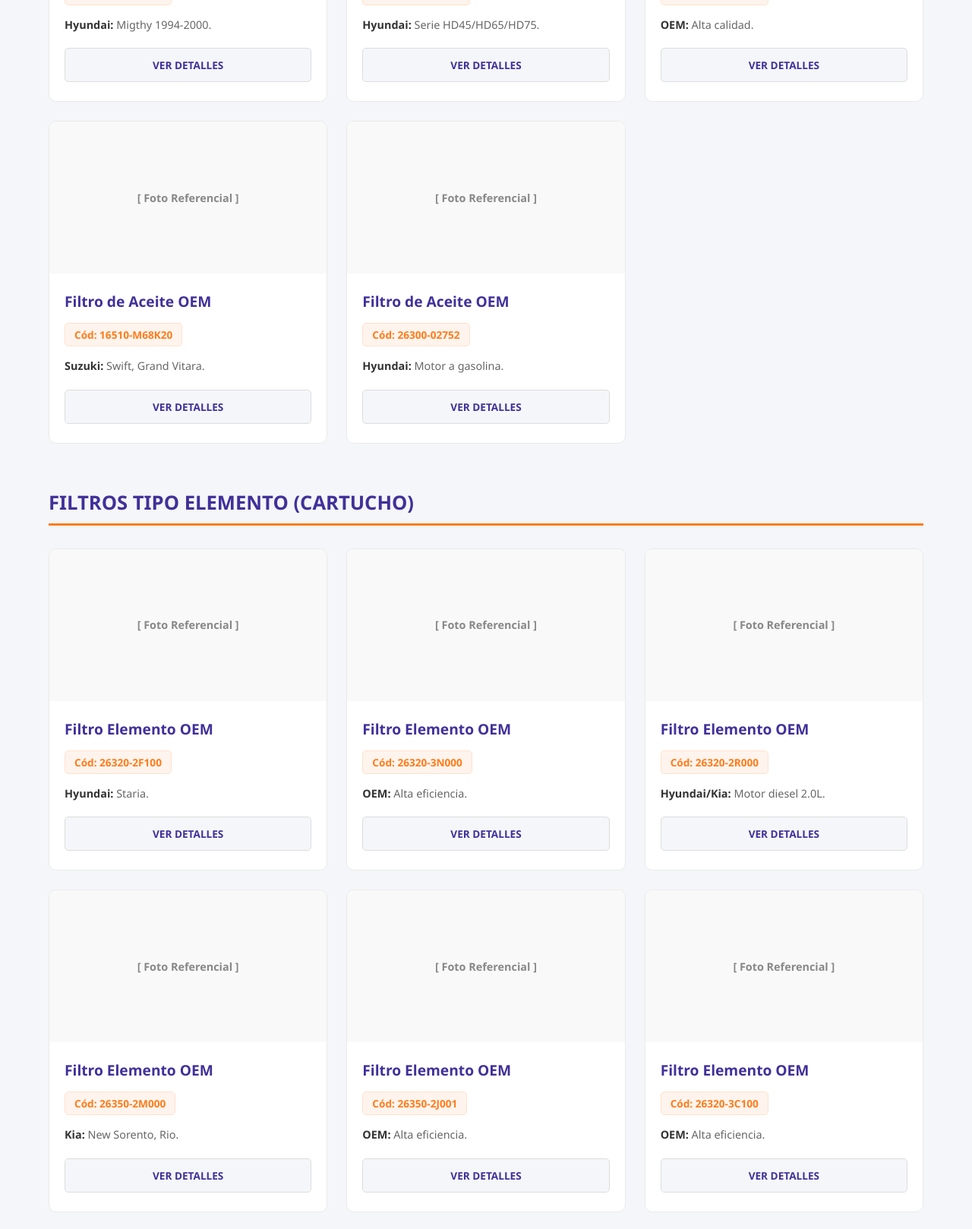
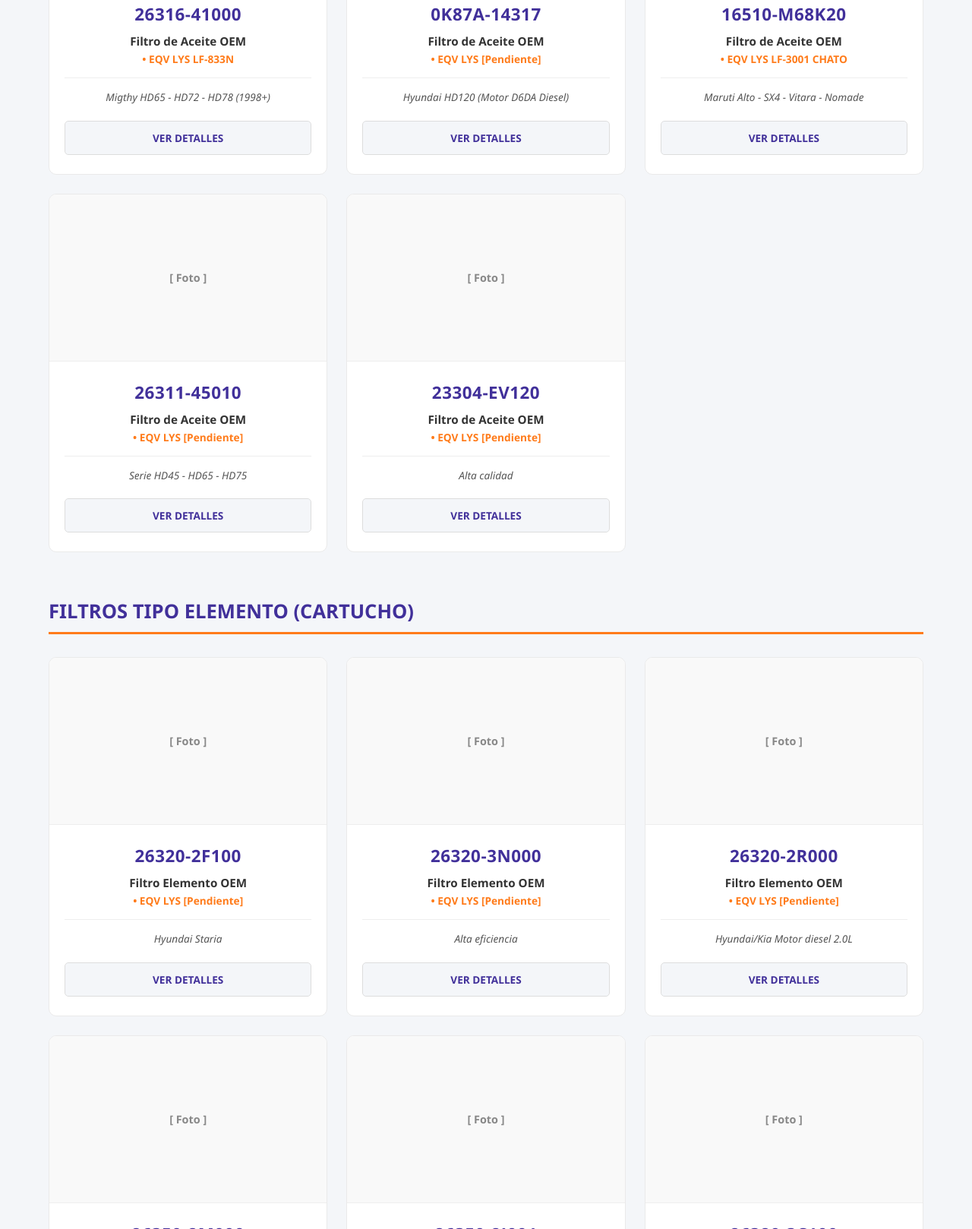
Before and after one commit to lubribaro/lubribaro.github.io, a plain HTML site: page cat-aceite.html in a window 1280 px wide. Shown: the part 1182-2800 px from the top of the page at 76% size. Drawn offline with Linux system fonts and the light colour scheme.

Commit message:
Update cat-aceite.html

```diff
--- a/cat-aceite.html
+++ b/cat-aceite.html
@@ -42,17 +42,25 @@
         /* CATÁLOGO GRID Y SUBCATEGORÍAS */
         .section-container { padding: 50px 5%; max-width: 1300px; margin: 0 auto; min-height: 50vh; }
         .subcategory-title { color: var(--morado); margin-top: 0; border-bottom: 3px solid var(--naranja); padding-bottom: 10px; margin-bottom: 30px; font-size: 1.6em; text-transform: uppercase; font-weight: 900; }
+
         .catalog-grid { display: grid; grid-template-columns: repeat(auto-fill, minmax(280px, 1fr)); gap: 25px; margin-bottom: 60px; }
 
+        /* NUEVO DISEÑO DE TARJETA (ESTILO CATÁLOGO TÉCNICO) */
         .product-card { background: white; border-radius: 10px; border: 1px solid #eaeaea; display: flex; flex-direction: column; overflow: hidden; transition: 0.3s; }
         .product-card:hover { box-shadow: 0 8px 25px rgba(65,48,154,0.1); border-color: var(--naranja); transform: translateY(-5px); }
-        .product-img { background-color: #f9f9f9; height: 200px; display: flex; align-items: center; justify-content: center; color: #888; font-weight: bold; font-size: 0.9em; }
-        .product-info { padding: 25px 20px; display: flex; flex-direction: column; flex-grow: 1; }
-        .product-info h4 { margin: 0 0 15px 0; color: var(--morado); font-size: 1.2em; line-height: 1.3; }
-        .product-code { background-color: #fff4ed; color: var(--naranja); padding: 5px 12px; border-radius: 5px; font-size: 0.85em; font-weight: bold; margin-bottom: 15px; width: fit-content; border: 1px solid #ffe1cc; }
-        .product-cars { font-size: 0.9em; color: #666; margin-bottom: 20px; flex-grow: 1; line-height: 1.5; }
-        .product-cars strong { color: var(--gris); }
-        .btn-small { background-color: var(--fondo); color: var(--morado); text-align: center; text-decoration: none; padding: 12px; border-radius: 5px; font-weight: bold; transition: 0.3s; border: 1px solid #ddd; text-transform: uppercase; font-size: 0.85em; }
+
+        .product-img { background-color: #f9f9f9; height: 220px; display: flex; align-items: center; justify-content: center; color: #888; font-weight: bold; font-size: 0.9em; overflow: hidden; border-bottom: 1px solid #eee; padding: 15px; }
+        .product-img img { width: 100%; height: 100%; object-fit: contain; }
+
+        .product-info { padding: 25px 20px; display: flex; flex-direction: column; flex-grow: 1; align-items: center; text-align: center; }
+
+        .product-code-main { margin: 0 0 10px 0; color: var(--morado); font-size: 1.4em; font-weight: 900; letter-spacing: 0.5px; }
+        .product-title-eqv { color: var(--gris); font-weight: bold; font-size: 0.95em; margin-bottom: 15px; display: flex; flex-direction: column; gap: 4px; }
+        .product-title-eqv span { color: var(--naranja); font-size: 0.9em; }
+
+        .product-cars { font-size: 0.85em; color: #555; margin-bottom: 20px; flex-grow: 1; line-height: 1.5; font-style: italic; border-top: 1px solid #eee; padding-top: 15px; width: 100%; }
+
+        .btn-small { background-color: var(--fondo); color: var(--morado); text-align: center; text-decoration: none; padding: 12px; border-radius: 5px; font-weight: bold; transition: 0.3s; border: 1px solid #ddd; text-transform: uppercase; font-size: 0.85em; width: 100%; }
         .btn-small:hover { background-color: var(--naranja); color: white; border-color: var(--naranja); }
 
         /* FOOTER CORPORATIVO */
@@ -65,7 +73,7 @@
         .widget a:hover { color: white; padding-left: 5px; }
         .footer-bottom { background: #2a1f63; padding: 20px 5%; text-align: center; font-size: 0.85em; color: #aaa; }
 
-        /* WIDGET WHATSAPP ANIMADO (LATIDO FÍSICO) */
+        /* WIDGET WHATSAPP ANIMADO */
         @keyframes pulse-wa { 0% { transform: scale(1); box-shadow: 0 0 0 0 rgba(37, 211, 102, 0.8); } 15% { transform: scale(1.1); box-shadow: 0 0 0 15px rgba(37, 211, 102, 0.4); } 30% { transform: scale(1); box-shadow: 0 0 0 30px rgba(37, 211, 102, 0); } 100% { transform: scale(1); box-shadow: 0 0 0 0 rgba(37, 211, 102, 0); } }
         .wa-container { position: fixed; bottom: 30px; right: 30px; z-index: 9990; display: flex; flex-direction: column; align-items: flex-end; }
         .wa-popup { width: 320px; background: white; border-radius: 12px; box-shadow: 0 10px 30px rgba(0,0,0,0.15); overflow: hidden; margin-bottom: 20px; opacity: 0; visibility: hidden; transform: translateY(20px) scale(0.95); transform-origin: bottom right; transition: all 0.3s; }
@@ -187,76 +195,84 @@
         <!-- FILTROS METÁLICOS -->
         <h3 class="subcategory-title">Filtros Estándar (Metálicos)</h3>
         <div class="catalog-grid">
+
             <div class="product-card">
-                <div class="product-img">[ Foto Referencial ]</div>
+                <div class="product-img"><img src="filtro-26300.jpg" onerror="this.style.display='none'; this.nextElementSibling.style.display='block';"><span style="display:none;">[ Foto ]</span></div>
                 <div class="product-info">
-                    <h4>Filtro de Aceite OEM</h4>
-                    <div class="product-code">Cód: 26300-35505</div>
-                    <div class="product-cars"><strong>Hyundai/Kia:</strong> Aplicación estándar.</div>
+                    <h4 class="product-code-main">26300-35505</h4>
+                    <div class="product-title-eqv">Filtro de Aceite OEM <span>• EQV LYS LF-260</span></div>
+                    <div class="product-cars">Cerato - Elantra - Optima - Sportage - Tucson</div>
                     <a href="producto.html?id=filtro-26300-35505" class="btn-small">Ver Detalles</a>
                 </div>
             </div>
+
             <div class="product-card">
-                <div class="product-img">[ Foto Referencial ]</div>
+                <div class="product-img"><img src="filtro-26300-02752.jpg" onerror="this.style.display='none'; this.nextElementSibling.style.display='block';"><span style="display:none;">[ Foto ]</span></div>
                 <div class="product-info">
-                    <h4>Filtro de Aceite OEM</h4>
-                    <div class="product-code">Cód: 26330-4A001</div>
-                    <div class="product-cars"><strong>Hyundai/Kia:</strong> Motor diesel.</div>
+                    <h4 class="product-code-main">26300-02752</h4>
+                    <div class="product-title-eqv">Filtro de Aceite OEM <span>• EQV LYS LF-3007</span></div>
+                    <div class="product-cars">Soluto - Verna - Gran i10 - Picanto</div>
+                    <a href="producto.html?id=filtro-26300-02752" class="btn-small">Ver Detalles</a>
+                </div>
+            </div>
+
+            <div class="product-card">
+                <div class="product-img"><img src="filtro-26330-4A001.jpg" onerror="this.style.display='none'; this.nextElementSibling.style.display='block';"><span style="display:none;">[ Foto ]</span></div>
+                <div class="product-info">
+                    <h4 class="product-code-main">26330-4A001</h4>
+                    <div class="product-title-eqv">Filtro de Aceite OEM <span>• EQV LYS LF-604A</span></div>
+                    <div class="product-cars">H100 - H1 - K2700 - Bongo</div>
                     <a href="producto.html?id=filtro-26330-4a001" class="btn-small">Ver Detalles</a>
                 </div>
             </div>
+
             <div class="product-card">
-                <div class="product-img">[ Foto Referencial ]</div>
+                <div class="product-img"><img src="filtro-26316-41000.jpg" onerror="this.style.display='none'; this.nextElementSibling.style.display='block';"><span style="display:none;">[ Foto ]</span></div>
                 <div class="product-info">
-                    <h4>Filtro de Aceite OEM</h4>
-                    <div class="product-code">Cód: 0K87A-14317</div>
-                    <div class="product-cars"><strong>Hyundai:</strong> Motor diesel HD120.</div>
+                    <h4 class="product-code-main">26316-41000</h4>
+                    <div class="product-title-eqv">Filtro de Aceite OEM <span>• EQV LYS LF-833N</span></div>
+                    <div class="product-cars">Migthy HD65 - HD72 - HD78 (1998+)</div>
+                    <a href="producto.html?id=filtro-26316-41000" class="btn-small">Ver Detalles</a>
+                </div>
+            </div>
+
+            <div class="product-card">
+                <div class="product-img"><img src="filtro-0K87A-14317.jpg" onerror="this.style.display='none'; this.nextElementSibling.style.display='block';"><span style="display:none;">[ Foto ]</span></div>
+                <div class="product-info">
+                    <h4 class="product-code-main">0K87A-14317</h4>
+                    <div class="product-title-eqv">Filtro de Aceite OEM <span>• EQV LYS [Pendiente]</span></div>
+                    <div class="product-cars">Hyundai HD120 (Motor D6DA Diesel)</div>
                     <a href="producto.html?id=filtro-0k87a-14317" class="btn-small">Ver Detalles</a>
                 </div>
             </div>
+
             <div class="product-card">
-                <div class="product-img">[ Foto Referencial ]</div>
+                <div class="product-img"><img src="filtro-16510-M68K20.jpg" onerror="this.style.display='none'; this.nextElementSibling.style.display='block';"><span style="display:none;">[ Foto ]</span></div>
                 <div class="product-info">
-                    <h4>Filtro de Aceite OEM</h4>
-                    <div class="product-code">Cód: 26316-41000</div>
-                    <div class="product-cars"><strong>Hyundai:</strong> Migthy 1994-2000.</div>
-                    <a href="producto.html?id=filtro-26316-41000" class="btn-small">Ver Detalles</a>
+                    <h4 class="product-code-main">16510-M68K20</h4>
+                    <div class="product-title-eqv">Filtro de Aceite OEM <span>• EQV LYS LF-3001 CHATO</span></div>
+                    <div class="product-cars">Maruti Alto - SX4 - Vitara - Nomade</div>
+                    <a href="producto.html?id=filtro-16510-m68k20" class="btn-small">Ver Detalles</a>
                 </div>
             </div>
+
             <div class="product-card">
-                <div class="product-img">[ Foto Referencial ]</div>
+                <div class="product-img"><img src="filtro-26311-45010.jpg" onerror="this.style.display='none'; this.nextElementSibling.style.display='block';"><span style="display:none;">[ Foto ]</span></div>
                 <div class="product-info">
-                    <h4>Filtro de Aceite OEM</h4>
-                    <div class="product-code">Cód: 26311-45010</div>
-                    <div class="product-cars"><strong>Hyundai:</strong> Serie HD45/HD65/HD75.</div>
+                    <h4 class="product-code-main">26311-45010</h4>
+                    <div class="product-title-eqv">Filtro de Aceite OEM <span>• EQV LYS [Pendiente]</span></div>
+                    <div class="product-cars">Serie HD45 - HD65 - HD75</div>
                     <a href="producto.html?id=filtro-26311-45010" class="btn-small">Ver Detalles</a>
                 </div>
             </div>
+
             <div class="product-card">
-                <div class="product-img">[ Foto Referencial ]</div>
+                <div class="product-img"><img src="filtro-23304-EV120.jpg" onerror="this.style.display='none'; this.nextElementSibling.style.display='block';"><span style="display:none;">[ Foto ]</span></div>
                 <div class="product-info">
-                    <h4>Filtro de Aceite OEM</h4>
-                    <div class="product-code">Cód: 23304-EV120</div>
-                    <div class="product-cars"><strong>OEM:</strong> Alta calidad.</div>
+                    <h4 class="product-code-main">23304-EV120</h4>
+                    <div class="product-title-eqv">Filtro de Aceite OEM <span>• EQV LYS [Pendiente]</span></div>
+                    <div class="product-cars">Alta calidad</div>
                     <a href="producto.html?id=filtro-23304-ev120" class="btn-small">Ver Detalles</a>
-                </div>
-            </div>
-            <div class="product-card">
-                <div class="product-img">[ Foto Referencial ]</div>
-                <div class="product-info">
-                    <h4>Filtro de Aceite OEM</h4>
-                    <div class="product-code">Cód: 16510-M68K20</div>
-                    <div class="product-cars"><strong>Suzuki:</strong> Swift, Grand Vitara.</div>
-                    <a href="producto.html?id=filtro-16510-m68k20" class="btn-small">Ver Detalles</a>
-                </div>
-            </div>
-            <div class="product-card">
-                <div class="product-img">[ Foto Referencial ]</div>
-                <div class="product-info">
-                    <h4>Filtro de Aceite OEM</h4>
-                    <div class="product-code">Cód: 26300-02752</div>
-                    <div class="product-cars"><strong>Hyundai:</strong> Motor a gasolina.</div>
-                    <a href="producto.html?id=filtro-26300-02752" class="btn-small">Ver Detalles</a>
                 </div>
             </div>
         </div>
@@ -265,110 +281,121 @@
         <h3 class="subcategory-title">Filtros Tipo Elemento (Cartucho)</h3>
         <div class="catalog-grid">
             <div class="product-card">
-                <div class="product-img">[ Foto Referencial ]</div>
+                <div class="product-img"><img src="filtro-26320-2f100.jpg" onerror="this.style.display='none'; this.nextElementSibling.style.display='block';"><span style="display:none;">[ Foto ]</span></div>
                 <div class="product-info">
-                    <h4>Filtro Elemento OEM</h4>
-                    <div class="product-code">Cód: 26320-2F100</div>
-                    <div class="product-cars"><strong>Hyundai:</strong> Staria.</div>
+                    <h4 class="product-code-main">26320-2F100</h4>
+                    <div class="product-title-eqv">Filtro Elemento OEM <span>• EQV LYS [Pendiente]</span></div>
+                    <div class="product-cars">Hyundai Staria</div>
                     <a href="producto.html?id=filtro-26320-2f100" class="btn-small">Ver Detalles</a>
                 </div>
             </div>
+
             <div class="product-card">
-                <div class="product-img">[ Foto Referencial ]</div>
+                <div class="product-img"><img src="filtro-26320-3N000.jpg" onerror="this.style.display='none'; this.nextElementSibling.style.display='block';"><span style="display:none;">[ Foto ]</span></div>
                 <div class="product-info">
-                    <h4>Filtro Elemento OEM</h4>
-                    <div class="product-code">Cód: 26320-3N000</div>
-                    <div class="product-cars"><strong>OEM:</strong> Alta eficiencia.</div>
+                    <h4 class="product-code-main">26320-3N000</h4>
+                    <div class="product-title-eqv">Filtro Elemento OEM <span>• EQV LYS [Pendiente]</span></div>
+                    <div class="product-cars">Alta eficiencia</div>
                     <a href="producto.html?id=filtro-26320-3n000" class="btn-small">Ver Detalles</a>
                 </div>
             </div>
+
             <div class="product-card">
-                <div class="product-img">[ Foto Referencial ]</div>
+                <div class="product-img"><img src="filtro-26320-2R000.jpg" onerror="this.style.display='none'; this.nextElementSibling.style.display='block';"><span style="display:none;">[ Foto ]</span></div>
                 <div class="product-info">
-                    <h4>Filtro Elemento OEM</h4>
-                    <div class="product-code">Cód: 26320-2R000</div>
-                    <div class="product-cars"><strong>Hyundai/Kia:</strong> Motor diesel 2.0L.</div>
+                    <h4 class="product-code-main">26320-2R000</h4>
+                    <div class="product-title-eqv">Filtro Elemento OEM <span>• EQV LYS [Pendiente]</span></div>
+                    <div class="product-cars">Hyundai/Kia Motor diesel 2.0L</div>
                     <a href="producto.html?id=filtro-26320-2r000" class="btn-small">Ver Detalles</a>
                 </div>
             </div>
+
             <div class="product-card">
-                <div class="product-img">[ Foto Referencial ]</div>
+                <div class="product-img"><img src="filtro-26350-2M000.jpg" onerror="this.style.display='none'; this.nextElementSibling.style.display='block';"><span style="display:none;">[ Foto ]</span></div>
                 <div class="product-info">
-                    <h4>Filtro Elemento OEM</h4>
-                    <div class="product-code">Cód: 26350-2M000</div>
-                    <div class="product-cars"><strong>Kia:</strong> New Sorento, Rio.</div>
+                    <h4 class="product-code-main">26350-2M000</h4>
+                    <div class="product-title-eqv">Filtro Elemento OEM <span>• EQV LYS [Pendiente]</span></div>
+                    <div class="product-cars">Kia New Sorento - Rio</div>
                     <a href="producto.html?id=filtro-26350-2m000" class="btn-small">Ver Detalles</a>
                 </div>
             </div>
+
             <div class="product-card">
-                <div class="product-img">[ Foto Referencial ]</div>
+                <div class="product-img"><img src="filtro-26350-2J001.jpg" onerror="this.style.display='none'; this.nextElementSibling.style.display='block';"><span style="display:none;">[ Foto ]</span></div>
                 <div class="product-info">
-                    <h4>Filtro Elemento OEM</h4>
-                    <div class="product-code">Cód: 26350-2J001</div>
-                    <div class="product-cars"><strong>OEM:</strong> Alta eficiencia.</div>
+                    <h4 class="product-code-main">26350-2J001</h4>
+                    <div class="product-title-eqv">Filtro Elemento OEM <span>• EQV LYS [Pendiente]</span></div>
+                    <div class="product-cars">Alta eficiencia</div>
                     <a href="producto.html?id=filtro-26350-2j001" class="btn-small">Ver Detalles</a>
                 </div>
             </div>
+
             <div class="product-card">
-                <div class="product-img">[ Foto Referencial ]</div>
+                <div class="product-img"><img src="filtro-26320-3C100.jpg" onerror="this.style.display='none'; this.nextElementSibling.style.display='block';"><span style="display:none;">[ Foto ]</span></div>
                 <div class="product-info">
-                    <h4>Filtro Elemento OEM</h4>
-                    <div class="product-code">Cód: 26320-3C100</div>
-                    <div class="product-cars"><strong>OEM:</strong> Alta eficiencia.</div>
+                    <h4 class="product-code-main">26320-3C100</h4>
+                    <div class="product-title-eqv">Filtro Elemento OEM <span>• EQV LYS [Pendiente]</span></div>
+                    <div class="product-cars">Alta eficiencia</div>
                     <a href="producto.html?id=filtro-26320-3c100" class="btn-small">Ver Detalles</a>
                 </div>
             </div>
+
             <div class="product-card">
-                <div class="product-img">[ Foto Referencial ]</div>
+                <div class="product-img"><img src="filtro-26325-52003.jpg" onerror="this.style.display='none'; this.nextElementSibling.style.display='block';"><span style="display:none;">[ Foto ]</span></div>
                 <div class="product-info">
-                    <h4>Filtro Elemento OEM</h4>
-                    <div class="product-code">Cód: 26325-52003</div>
-                    <div class="product-cars"><strong>Hyundai:</strong> Migthy HD38/HD78.</div>
+                    <h4 class="product-code-main">26325-52003</h4>
+                    <div class="product-title-eqv">Filtro Elemento OEM <span>• EQV LYS [Pendiente]</span></div>
+                    <div class="product-cars">Hyundai Migthy HD38 - HD78</div>
                     <a href="producto.html?id=filtro-26325-52003" class="btn-small">Ver Detalles</a>
                 </div>
             </div>
+
             <div class="product-card">
-                <div class="product-img">[ Foto Referencial ]</div>
+                <div class="product-img"><img src="filtro-26350-2S001.jpg" onerror="this.style.display='none'; this.nextElementSibling.style.display='block';"><span style="display:none;">[ Foto ]</span></div>
                 <div class="product-info">
-                    <h4>Filtro Elemento OEM</h4>
-                    <div class="product-code">Cód: 26350-2S001</div>
-                    <div class="product-cars"><strong>OEM:</strong> Alta eficiencia.</div>
+                    <h4 class="product-code-main">26350-2S001</h4>
+                    <div class="product-title-eqv">Filtro Elemento OEM <span>• EQV LYS [Pendiente]</span></div>
+                    <div class="product-cars">Alta eficiencia</div>
                     <a href="producto.html?id=filtro-26350-2s001" class="btn-small">Ver Detalles</a>
                 </div>
             </div>
+
             <div class="product-card">
-                <div class="product-img">[ Foto Referencial ]</div>
+                <div class="product-img"><img src="filtro-26320-30000.jpg" onerror="this.style.display='none'; this.nextElementSibling.style.display='block';"><span style="display:none;">[ Foto ]</span></div>
                 <div class="product-info">
-                    <h4>Filtro Elemento OEM</h4>
-                    <div class="product-code">Cód: 26320-30000</div>
-                    <div class="product-cars"><strong>Kia/Hyundai:</strong> Carnival, Genesis.</div>
+                    <h4 class="product-code-main">26320-30000</h4>
+                    <div class="product-title-eqv">Filtro Elemento OEM <span>• EQV LYS [Pendiente]</span></div>
+                    <div class="product-cars">Kia/Hyundai Carnival - Genesis</div>
                     <a href="producto.html?id=filtro-26320-30000" class="btn-small">Ver Detalles</a>
                 </div>
             </div>
+
             <div class="product-card">
-                <div class="product-img">[ Foto Referencial ]</div>
+                <div class="product-img"><img src="filtro-26350-25000.jpg" onerror="this.style.display='none'; this.nextElementSibling.style.display='block';"><span style="display:none;">[ Foto ]</span></div>
                 <div class="product-info">
-                    <h4>Filtro Elemento OEM</h4>
-                    <div class="product-code">Cód: 26350-25000</div>
-                    <div class="product-cars"><strong>Hyundai:</strong> Tucson modernas.</div>
+                    <h4 class="product-code-main">26350-25000</h4>
+                    <div class="product-title-eqv">Filtro Elemento OEM <span>• EQV LYS [Pendiente]</span></div>
+                    <div class="product-cars">Hyundai Tucson modernas</div>
                     <a href="producto.html?id=filtro-26350-25000" class="btn-small">Ver Detalles</a>
                 </div>
             </div>
+
             <div class="product-card">
-                <div class="product-img">[ Foto Referencial ]</div>
+                <div class="product-img"><img src="filtro-26320-30100.jpg" onerror="this.style.display='none'; this.nextElementSibling.style.display='block';"><span style="display:none;">[ Foto ]</span></div>
                 <div class="product-info">
-                    <h4>Filtro Elemento OEM</h4>
-                    <div class="product-code">Cód: 26320-30100</div>
-                    <div class="product-cars"><strong>Hyundai/Kia:</strong> Santa Fe, Sonata.</div>
+                    <h4 class="product-code-main">26320-30100</h4>
+                    <div class="product-title-eqv">Filtro Elemento OEM <span>• EQV LYS [Pendiente]</span></div>
+                    <div class="product-cars">Hyundai/Kia Santa Fe - Sonata</div>
                     <a href="producto.html?id=filtro-26320-30100" class="btn-small">Ver Detalles</a>
                 </div>
             </div>
+
             <div class="product-card">
-                <div class="product-img">[ Foto Referencial ]</div>
+                <div class="product-img"><img src="filtro-26350-20001.jpg" onerror="this.style.display='none'; this.nextElementSibling.style.display='block';"><span style="display:none;">[ Foto ]</span></div>
                 <div class="product-info">
-                    <h4>Filtro Elemento OEM</h4>
-                    <div class="product-code">Cód: 26350-20001</div>
-                    <div class="product-cars"><strong>Hyundai:</strong> Santa Fe IV, Tucson NX4.</div>
+                    <h4 class="product-code-main">26350-20001</h4>
+                    <div class="product-title-eqv">Filtro Elemento OEM <span>• EQV LYS [Pendiente]</span></div>
+                    <div class="product-cars">Hyundai Santa Fe IV - Tucson NX4</div>
                     <a href="producto.html?id=filtro-26350-20001" class="btn-small">Ver Detalles</a>
                 </div>
             </div>
```
